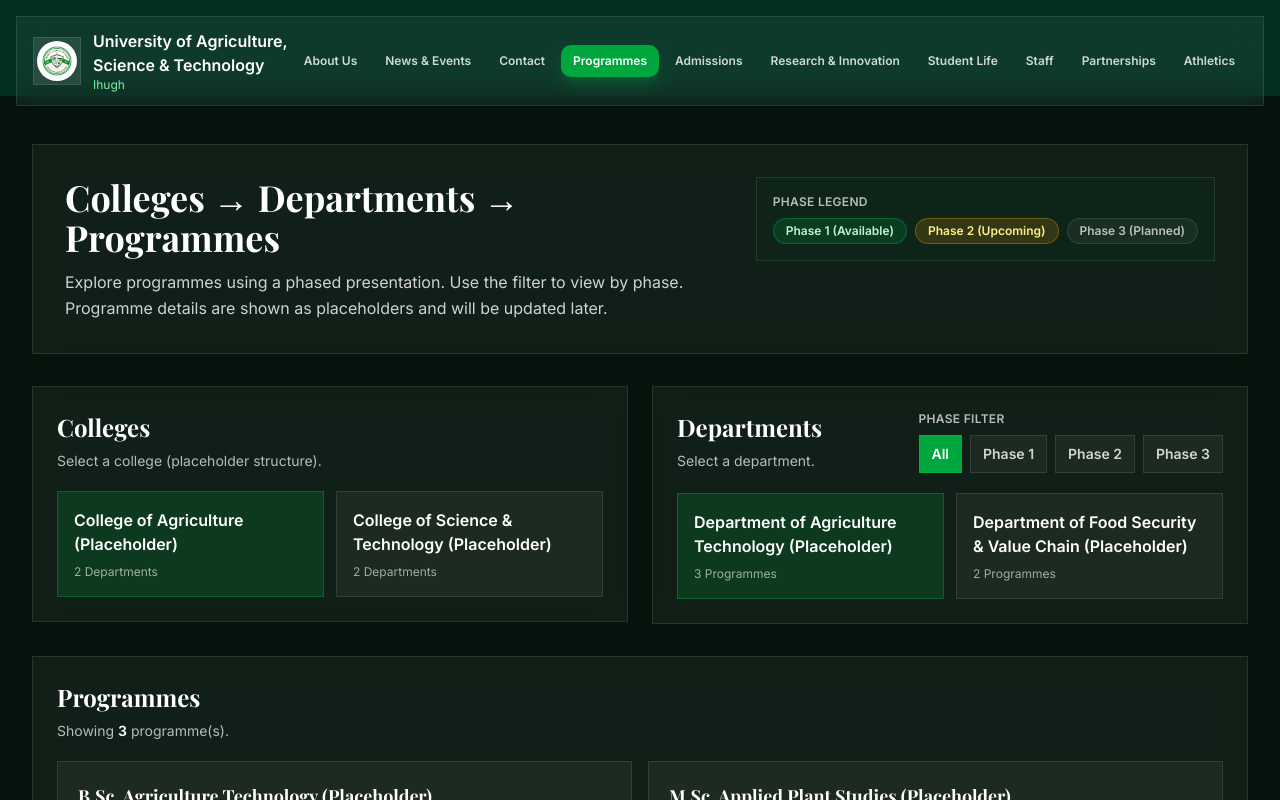
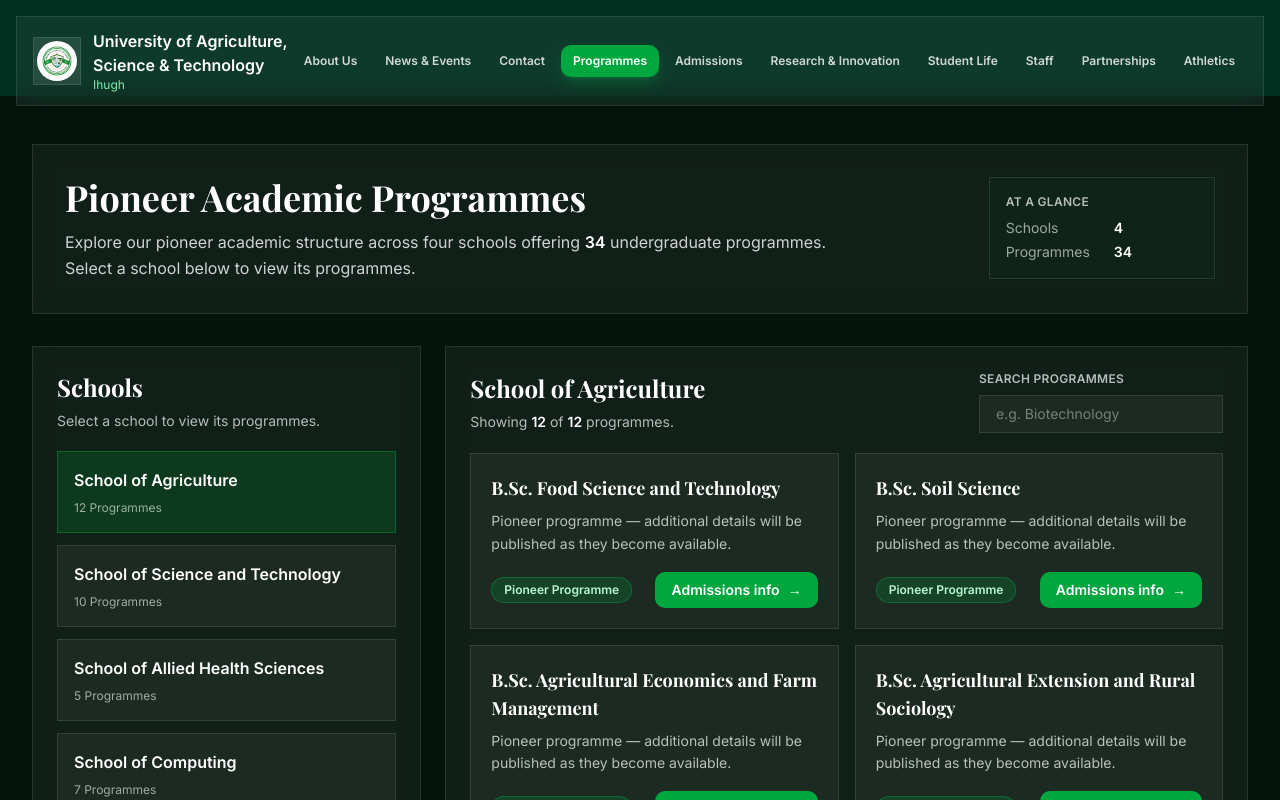
Before and after one commit to SoldierofGod-8/Uni-Website, a Next.js app in the folder uast-university-website/: page /programs in a window 1280 px wide. Shown: the top 800 px of the page. Built offline with nearby package versions, Linux system fonts and the light colour scheme.

Commit message:
Otheer changes deployyment i think

```diff
--- a/uast-university-website/src/app/about/page.tsx
+++ b/uast-university-website/src/app/about/page.tsx
@@ -8,7 +8,7 @@
         <div className="rounded-[10px] border border-white/10 bg-white/5 backdrop-blur-md p-6 md:p-10">
           <div className="inline-flex items-center gap-2 rounded-[10px] bg-green-600/20 border border-green-500/30 px-4 py-2">
             <span className="inline-block h-2 w-2 rounded-full bg-green-300" />
-            <span className="text-green-200 font-semibold text-sm">ABOUT UAST IHUgh</span>
+            <span className="text-green-200 font-semibold text-sm">ABOUT UAST IHUGH</span>
           </div>
 
           <h1 className="mt-6 text-3xl md:text-5xl font-bold text-white">
--- a/uast-university-website/src/app/programs/page.tsx
+++ b/uast-university-website/src/app/programs/page.tsx
@@ -5,120 +5,99 @@
 import Link from "next/link";
 import PageShell from "@/components/layout/pageShell";
 
-type Phase = 1 | 2 | 3;
-type PhaseFilter = "all" | "p1" | "p2" | "p3";
-
 type Programme = {
   id: string;
   name: string;
-  phase: Phase;
 };
 
-type Department = {
+type School = {
   id: string;
   name: string;
   programmes: Programme[];
 };
 
-type College = {
-  id: string;
-  name: string;
-  departments: Department[];
-};
-
-const collegesData: College[] = [
+const schoolsData: School[] = [
   {
-    id: "college-agri",
-    name: "College of Agriculture (Placeholder)",
-    departments: [
-      {
-        id: "dept-agri-tech",
-        name: "Department of Agriculture Technology (Placeholder)",
+    id: "school-agri",
+    name: "School of Agriculture",
     programmes: [
-          { id: "p-agri-1", name: "B.Sc. Agriculture Technology (Placeholder)", phase: 1 },
-          { id: "p-agri-2", name: "M.Sc. Applied Plant Studies (Placeholder)", phase: 2 },
-          { id: "p-agri-3", name: "Ph.D. Crop Innovation (Placeholder)", phase: 3 },
+      { id: "agri-1", name: "B.Sc. Food Science and Technology" },
+      { id: "agri-2", name: "B.Sc. Soil Science" },
+      { id: "agri-3", name: "B.Sc. Agricultural Economics and Farm Management" },
+      { id: "agri-4", name: "B.Sc. Agricultural Extension and Rural Sociology" },
+      { id: "agri-5", name: "B.Sc. Agribusiness" },
+      { id: "agri-6", name: "B.Sc. Crop Science" },
+      { id: "agri-7", name: "B.Sc. Animal Science" },
+      { id: "agri-8", name: "B.Sc. Family and Consumer Science" },
+      { id: "agri-9", name: "B.Sc. Horticulture and Landscape Management" },
+      { id: "agri-10", name: "B.Sc. Fisheries and Aquaculture" },
+      { id: "agri-11", name: "B.Sc. Forestry Resources and Wildlife Management" },
+      { id: "agri-12", name: "B.Sc. Water Resources Management and Agro-Meteorology" },
     ],
   },
   {
-        id: "dept-food-security",
-        name: "Department of Food Security & Value Chain (Placeholder)",
+    id: "school-scitech",
+    name: "School of Science and Technology",
     programmes: [
-          { id: "p-food-1", name: "B.Sc. Food Security & Value Chain (Placeholder)", phase: 1 },
-          { id: "p-food-2", name: "M.Sc. Food Systems Innovation (Placeholder)", phase: 2 },
-        ],
-      },
+      { id: "sci-1", name: "B.Sc. Industrial Mathematics" },
+      { id: "sci-2", name: "B.Sc. Industrial Physics" },
+      { id: "sci-3", name: "B.Sc. Industrial Chemistry" },
+      { id: "sci-4", name: "B.Sc. Microbiology" },
+      { id: "sci-5", name: "B.Sc. Environmental Management and Toxicology" },
+      { id: "sci-6", name: "B.Sc. Biotechnology" },
+      { id: "sci-7", name: "B.Sc. Medicinal Chemistry" },
+      { id: "sci-8", name: "B.Sc. Biochemistry" },
+      { id: "sci-9", name: "B.Sc. Geology and Mining" },
+      { id: "sci-10", name: "B.Sc. Zoology" },
     ],
   },
   {
-    id: "college-scitech",
-    name: "College of Science & Technology (Placeholder)",
-    departments: [
-      {
-        id: "dept-agri-eng",
-        name: "Department of Agricultural Engineering (Placeholder)",
+    id: "school-health",
+    name: "School of Allied Health Sciences",
     programmes: [
-          { id: "p-eng-1", name: "B.Sc. Agricultural Engineering (Placeholder)", phase: 1 },
-          { id: "p-eng-2", name: "M.Sc. Smart Farm Systems (Placeholder)", phase: 2 },
+      { id: "health-1", name: "B.Sc. Human Nutrition and Dietetics" },
+      { id: "health-2", name: "B.MLS Medical Laboratory Technology" },
+      { id: "health-3", name: "B.NSc. Nursing Science" },
+      { id: "health-4", name: "B.Sc. Public Health" },
+      { id: "health-5", name: "B.Sc. Complementary and Alternative Medicine" },
     ],
   },
   {
-        id: "dept-tech-innovation",
-        name: "Department of Technology & Innovation (Placeholder)",
+    id: "school-computing",
+    name: "School of Computing",
     programmes: [
-          { id: "p-tech-1", name: "B.Sc. Technology for Agriculture (Placeholder)", phase: 2 },
-          { id: "p-tech-2", name: "Ph.D. AgriTech Innovation (Placeholder)", phase: 3 },
-        ],
-      },
+      { id: "comp-1", name: "B.Sc. Computer Science" },
+      { id: "comp-2", name: "B.Sc. Data Science" },
+      { id: "comp-3", name: "B.Sc. Software Engineering" },
+      { id: "comp-4", name: "B.Sc. Cyber Security" },
+      { id: "comp-5", name: "B.Sc. Information and Communication Technology" },
+      { id: "comp-6", name: "B.Sc. Information Systems" },
+      { id: "comp-7", name: "B.Sc. Information Technology" },
     ],
   },
 ];
 
-function phaseFilterToPhase(filter: PhaseFilter): Phase | null {
-  if (filter === "p1") return 1;
-  if (filter === "p2") return 2;
-  if (filter === "p3") return 3;
-  return null;
-}
-
-function phaseLabel(phase: Phase) {
-  if (phase === 1) return "Phase 1 (Available)";
-  if (phase === 2) return "Phase 2 (Upcoming)";
-  return "Phase 3 (Planned)";
-}
-
-function phaseBadgeClass(phase: Phase) {
-  if (phase === 1) return "bg-green-600/20 border-green-500/30 text-green-200";
-  if (phase === 2) return "bg-yellow-600/20 border-yellow-500/30 text-yellow-200";
-  return "bg-white/5 border-white/10 text-white/70";
-}
+const totalProgrammes = schoolsData.reduce((sum, s) => sum + s.programmes.length, 0);
 
 export default function ProgrammesPage() {
-  const [collegeId, setCollegeId] = useState(collegesData[0]?.id ?? "");
-  const [departmentId, setDepartmentId] = useState(collegesData[0]?.departments?.[0]?.id ?? "");
-  const [phaseFilter, setPhaseFilter] = useState<PhaseFilter>("all");
+  const [schoolId, setSchoolId] = useState(schoolsData[0].id);
+  const [search, setSearch] = useState("");
 
-  const selectedCollege = useMemo(() => {
-    return collegesData.find((c) => c.id === collegeId) ?? collegesData[0];
-  }, [collegeId]);
+  const selectedSchool = useMemo(
+    () => schoolsData.find((s) => s.id === schoolId) ?? schoolsData[0],
+    [schoolId],
+  );
 
-  const departments = selectedCollege?.departments ?? [];
-
-  const selectedDepartment = useMemo(() => {
-    return departments.find((d) => d.id === departmentId) ?? departments[0];
-  }, [departments, departmentId]);
-
-  const programmes = useMemo(() => {
-    const list = selectedDepartment?.programmes ?? [];
-    const p = phaseFilterToPhase(phaseFilter);
-    if (!p) return list;
-    return list.filter((x) => x.phase === p);
-  }, [phaseFilter, selectedDepartment]);
+  const filteredProgrammes = useMemo(() => {
+    const q = search.trim().toLowerCase();
+    if (!q) return selectedSchool.programmes;
+    return selectedSchool.programmes.filter((p) => p.name.toLowerCase().includes(q));
+  }, [search, selectedSchool]);
 
   return (
     <div className="min-h-screen bg-[#04130b] text-white">
       <PageShell>
-        {/* Header with Phase Legend */}
+        {/* ── Header ── */}
         <motion.div
           initial={{ opacity: 0, y: 14 }}
           animate={{ opacity: 1, y: 0 }}
@@ -127,45 +106,50 @@
         >
           <div className="flex flex-col md:flex-row md:items-start md:justify-between gap-4">
             <div>
-              <h1 className="text-3xl md:text-4xl font-bold">Colleges → Departments → Programmes</h1>
+              <h1 className="text-3xl md:text-4xl font-bold">
+                Pioneer Academic Programmes
+              </h1>
               <p className="mt-3 text-white/80 max-w-3xl leading-relaxed">
-                Explore programmes using a phased presentation. Use the filter to view by phase.
-                Programme details are shown as placeholders and will be updated later.
+                Explore our pioneer academic structure across four schools offering{" "}
+                <span className="text-white font-semibold">{totalProgrammes}</span>{" "}
+                undergraduate programmes. Select a school below to view its
+                programmes.
               </p>
             </div>
 
-            {/* Phase Legend */}
+            {/* Quick stats */}
             <div className="flex-shrink-0 rounded-[10px] border border-white/10 bg-[#0b2e19]/40 p-4">
               <p className="text-xs text-white/70 font-semibold uppercase tracking-wide">
-                Phase Legend
+                At a glance
               </p>
-              <div className="mt-2 flex flex-wrap gap-2 text-xs">
-                <span className={`inline-flex items-center px-3 py-1 rounded-full font-semibold border ${phaseBadgeClass(1)}`}>Phase 1 (Available)</span>
-                <span className={`inline-flex items-center px-3 py-1 rounded-full font-semibold border ${phaseBadgeClass(2)}`}>Phase 2 (Upcoming)</span>
-                <span className={`inline-flex items-center px-3 py-1 rounded-full font-semibold border ${phaseBadgeClass(3)}`}>Phase 3 (Planned)</span>
+              <div className="mt-2 grid grid-cols-2 gap-x-6 gap-y-1 text-sm">
+                <span className="text-white/60">Schools</span>
+                <span className="font-semibold text-white">{schoolsData.length}</span>
+                <span className="text-white/60">Programmes</span>
+                <span className="font-semibold text-white">{totalProgrammes}</span>
               </div>
             </div>
           </div>
         </motion.div>
 
-        {/* Colleges, Departments, and Filter Controls */}
-        <div className="mt-8 grid grid-cols-1 lg:grid-cols-2 gap-6 items-start">
-          <div className="rounded-[10px] border border-white/10 bg-white/5 backdrop-blur-md p-5 md:p-6">
-            <h2 className="text-xl md:text-2xl font-bold">Colleges</h2>
+        {/* ── School selector + Search ── */}
+        <div className="mt-8 grid grid-cols-1 lg:grid-cols-3 gap-6 items-start">
+          {/* Schools */}
+          <div className="lg:col-span-1 rounded-[10px] border border-white/10 bg-white/5 backdrop-blur-md p-5 md:p-6">
+            <h2 className="text-xl md:text-2xl font-bold">Schools</h2>
             <p className="mt-2 text-white/70 text-sm">
-              Select a college (placeholder structure).
+              Select a school to view its programmes.
             </p>
 
-            <div className="mt-5 grid grid-cols-1 sm:grid-cols-2 gap-3">
-              {collegesData.map((c) => {
-                const active = c.id === selectedCollege.id;
+            <div className="mt-5 grid grid-cols-1 gap-3">
+              {schoolsData.map((s) => {
+                const active = s.id === selectedSchool.id;
                 return (
                   <button
-                    key={c.id}
+                    key={s.id}
                     onClick={() => {
-                      setCollegeId(c.id);
-                      const firstDept = c.departments?.[0]?.id;
-                      if (firstDept) setDepartmentId(firstDept);
+                      setSchoolId(s.id);
+                      setSearch("");
                     }}
                     className={[
                       "text-left rounded-[10px] border p-4 transition-all",
@@ -175,106 +159,81 @@
                     ].join(" ")}
                     aria-pressed={active}
                   >
-                    <p className="font-semibold">{c.name}</p>
-                    <p className="mt-2 text-xs text-white/60">{c.departments.length} Departments</p>
+                    <p className="font-semibold">{s.name}</p>
+                    <p className="mt-2 text-xs text-white/60">
+                      {s.programmes.length} Programme{s.programmes.length !== 1 ? "s" : ""}
+                    </p>
                   </button>
                 );
               })}
             </div>
           </div>
 
-          <div className="rounded-[10px] border border-white/10 bg-white/5 backdrop-blur-md p-5 md:p-6">
-            <div className="flex flex-col md:flex-row md:items-start md:justify-between gap-4">
+          {/* Programmes */}
+          <div className="lg:col-span-2 rounded-[10px] border border-white/10 bg-white/5 backdrop-blur-md p-5 md:p-6">
+            <div className="flex flex-col md:flex-row md:items-center md:justify-between gap-4">
               <div>
-                <h2 className="text-xl md:text-2xl font-bold">Departments</h2>
-                <p className="mt-2 text-white/70 text-sm">Select a department.</p>
+                <h2 className="text-xl md:text-2xl font-bold">
+                  {selectedSchool.name}
+                </h2>
+                <p className="mt-2 text-white/70 text-sm">
+                  Showing{" "}
+                  <span className="text-white font-semibold">
+                    {filteredProgrammes.length}
+                  </span>{" "}
+                  of{" "}
+                  <span className="text-white font-semibold">
+                    {selectedSchool.programmes.length}
+                  </span>{" "}
+                  programme{selectedSchool.programmes.length !== 1 ? "s" : ""}.
+                </p>
               </div>
 
+              {/* Search */}
               <div className="min-w-[220px]">
-                <p className="text-xs text-white/70 font-semibold uppercase tracking-wide mb-2">
-                  Phase filter
-                </p>
-                <div className="flex flex-wrap gap-2">
-                  <button
-                    onClick={() => setPhaseFilter("all")}
-                    className={`px-3 py-2 rounded-[10px] border text-sm font-semibold transition-all ${phaseFilter === "all" ? "bg-green-600 text-white border-green-500/30" : "bg-white/5 border-white/10 text-white/80 hover:bg-white/10"}`}
+                <label
+                  htmlFor="prog-search"
+                  className="text-xs text-white/70 font-semibold uppercase tracking-wide block mb-2"
                 >
-                    All
-                  </button>
-                  <button
-                    onClick={() => setPhaseFilter("p1")}
-                    className={`px-3 py-2 rounded-[10px] border text-sm font-semibold transition-all ${phaseFilter === "p1" ? "bg-green-600/80 text-white border-green-500/30" : "bg-white/5 border-white/10 text-white/80 hover:bg-white/10"}`}
-                  >
-                    Phase 1
-                  </button>
-                  <button
-                    onClick={() => setPhaseFilter("p2")}
-                    className={`px-3 py-2 rounded-[10px] border text-sm font-semibold transition-all ${phaseFilter === "p2" ? "bg-yellow-600/80 text-yellow-50 border-yellow-500/30" : "bg-white/5 border-white/10 text-white/80 hover:bg-white/10"}`}
-                  >
-                    Phase 2
-                  </button>
-                  <button
-                    onClick={() => setPhaseFilter("p3")}
-                    className={`px-3 py-2 rounded-[10px] border text-sm font-semibold transition-all ${phaseFilter === "p3" ? "bg-white/10 text-white border-white/15" : "bg-white/5 border-white/10 text-white/80 hover:bg-white/10"}`}
-                  >
-                    Phase 3
-                  </button>
-                </div>
-              </div>
-            </div>
-
-            <div className="mt-5 grid grid-cols-1 sm:grid-cols-2 gap-3">
-              {departments.map((d) => {
-                const active = d.id === selectedDepartment?.id;
-                return (
-                  <button
-                    key={d.id}
-                    onClick={() => setDepartmentId(d.id)}
-                    className={`text-left rounded-[10px] border p-4 transition-all ${active ? "bg-green-600/20 border-green-500/30" : "bg-white/5 border-white/10 hover:bg-white/10"}`}
-                    aria-pressed={active}
-                  >
-                    <p className="font-semibold">{d.name}</p>
-                    <p className="mt-2 text-xs text-white/60">{d.programmes.length} Programmes</p>
-                  </button>
-                );
-              })}
-            </div>
-          </div>
-        </div>
-
-        {/* Programmes List */}
-        <div className="mt-8 rounded-[10px] border border-white/10 bg-white/5 backdrop-blur-md p-5 md:p-6">
-          <div className="flex flex-col md:flex-row md:items-center md:justify-between gap-4">
-            <div>
-              <h2 className="text-xl md:text-2xl font-bold">Programmes</h2>
-              <p className="mt-2 text-white/70 text-sm">
-                Showing <span className="text-white font-semibold">{programmes.length}</span> programme(s).
-              </p>
+                  Search programmes
+                </label>
+                <input
+                  id="prog-search"
+                  type="text"
+                  value={search}
+                  onChange={(e) => setSearch(e.target.value)}
+                  placeholder="e.g. Biotechnology"
+                  className="w-full rounded-[10px] border border-white/10 bg-white/5 px-4 py-2 text-sm text-white placeholder:text-white/40 focus:outline-none focus:border-green-500/50 focus:ring-1 focus:ring-green-500/30 transition-all"
+                />
               </div>
             </div>
 
             <div className="mt-5">
               <AnimatePresence mode="wait">
                 <motion.div
-                key={`${selectedDepartment?.id ?? "dept"}-${phaseFilter}`}
+                  key={`${selectedSchool.id}-${search}`}
                   initial={{ opacity: 0, y: 10 }}
                   animate={{ opacity: 1, y: 0 }}
                   exit={{ opacity: 0, y: -10 }}
                   transition={{ duration: 0.25 }}
                   className="grid grid-cols-1 md:grid-cols-2 gap-4"
                 >
-                {programmes.map((p) => (
-                  <div key={p.id} className="rounded-[10px] border border-white/10 bg-white/5 p-5 hover:bg-white/10 transition-colors">
-                    <div className="flex items-start justify-between gap-3">
+                  {filteredProgrammes.map((p) => (
+                    <div
+                      key={p.id}
+                      className="rounded-[10px] border border-white/10 bg-white/5 p-5 hover:bg-white/10 transition-colors"
+                    >
                       <div>
                         <h3 className="text-lg font-bold text-white">{p.name}</h3>
                         <p className="mt-2 text-sm text-white/70 leading-relaxed">
-                          Coming soon / Placeholder — programme details will be updated with verified operational information.
+                          Pioneer programme — additional details will be published
+                          as they become available.
                         </p>
                       </div>
-                    </div>
                       <div className="mt-4 flex flex-wrap items-center justify-between gap-3">
-                      <p className="text-xs text-white/60 font-semibold">{phaseLabel(p.phase)}</p>
+                        <span className="inline-flex items-center px-3 py-1 rounded-full text-xs font-semibold border bg-green-600/20 border-green-500/30 text-green-200">
+                          Pioneer Programme
+                        </span>
                         <Link
                           href="/admissions"
                           className="inline-flex items-center gap-2 rounded-[10px] bg-green-600 hover:bg-green-500 text-white px-4 py-2 text-sm font-semibold transition-all"
@@ -286,11 +245,13 @@
                   ))}
                 </motion.div>
               </AnimatePresence>
-            {programmes.length === 0 && (
+
+              {filteredProgrammes.length === 0 && (
                 <div className="mt-6 rounded-[10px] border border-white/10 bg-white/5 p-6 text-white/70">
-                No programmes match this phase filter yet (placeholder dataset).
+                  No programmes match your search. Try a different keyword.
                 </div>
               )}
+            </div>
           </div>
         </div>
       </PageShell>
```
Lines whose indentation alone changed are shown as unchanged.
